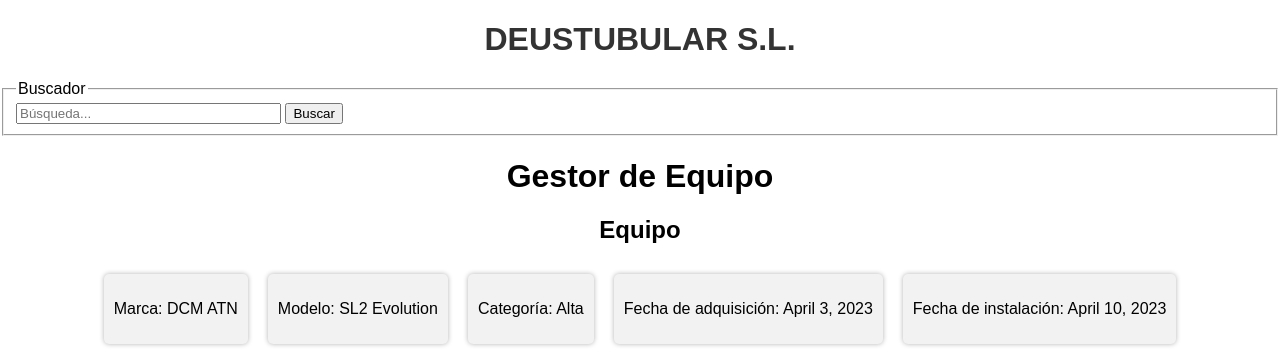
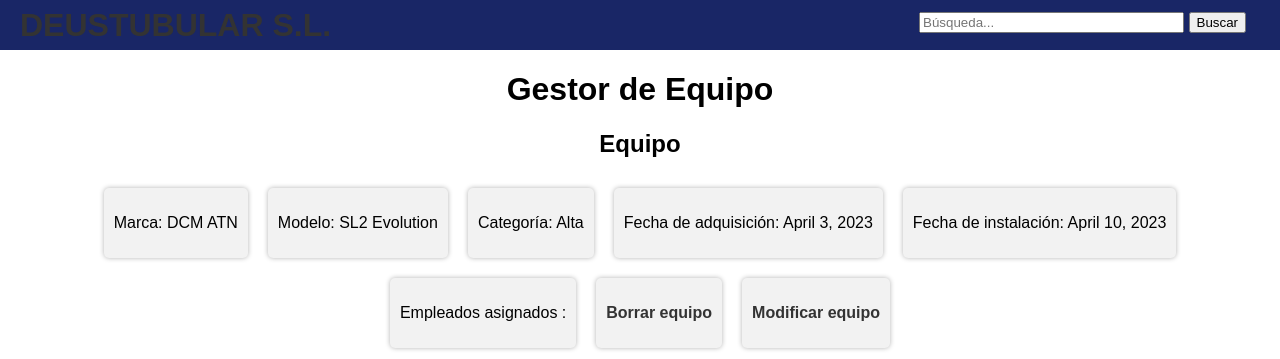
Before and after one commit to rdo164/IW_Equipo8, a Django app: page /appdeustutub/equipo/10/ in a window 1280 px wide. Shown: the top 359 px of the page. Run offline with Django 4.2, Linux system fonts and the light colour scheme; data comes from the database, SQL or seed files in the repository; data that the repository does not hold is empty.

Commit message:
css completos

```diff
--- a/D_Tubular/static/style.css
+++ b/D_Tubular/static/style.css
@@ -85,3 +85,43 @@
   background-color: #e9e9e9;
   cursor: pointer;
 }
+.EnlacesFooter a:hover{
+  color:black;
+  }
+  .footer {
+  padding-top: 10px;
+  padding-bottom: 5px;
+  text-align: center;
+
+  }
+
+
+
+  header {
+    background: #233C9B;
+    color: #FFF;
+    height: 50px;
+    background-color: #192666;
+    color: white;
+    display: flex;
+    align-items: center;
+    padding: 0 20px;
+  }
+
+  header #logo {
+    background: #192666;
+    margin: 0;
+  }
+
+  header #buscador {
+    position: absolute;
+    right: 20px;
+  }
+
+  header #buscador legend {
+    display: none;
+  }
+
+  header #buscador fieldset {
+    border: none;
+  }
```
Lines whose indentation alone changed are shown as unchanged.
